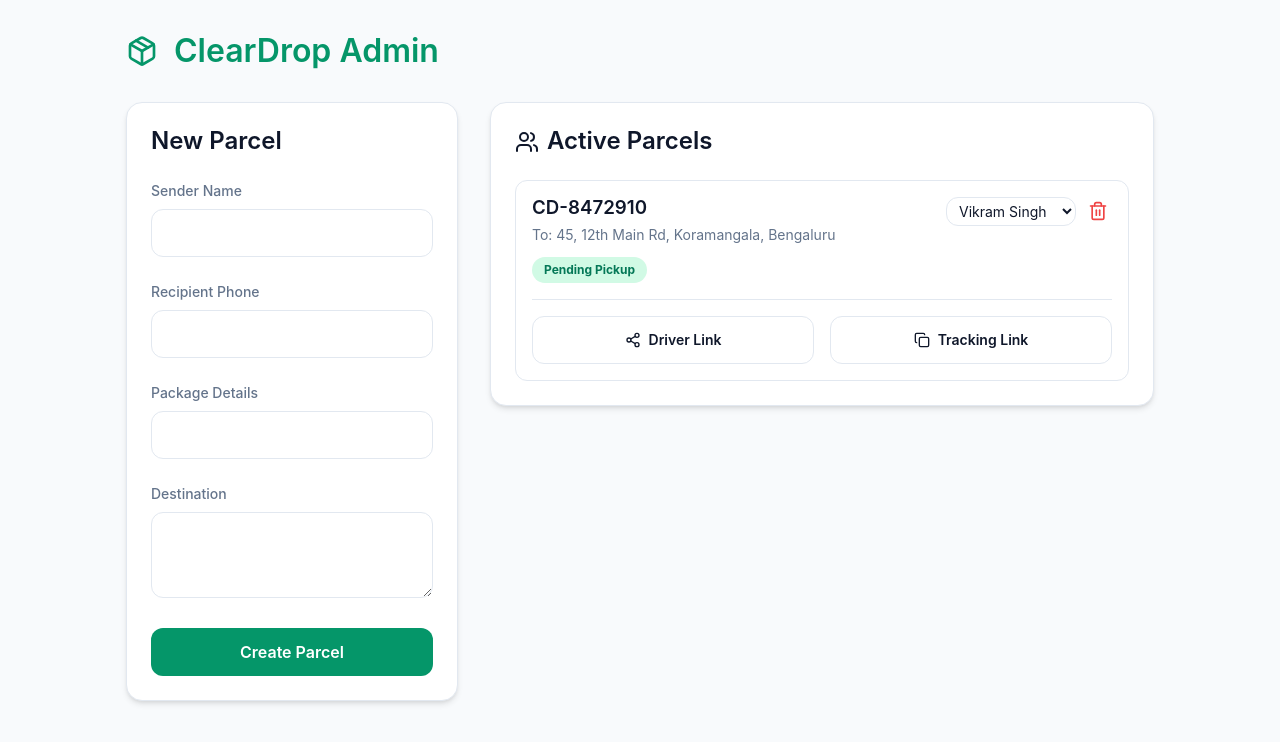
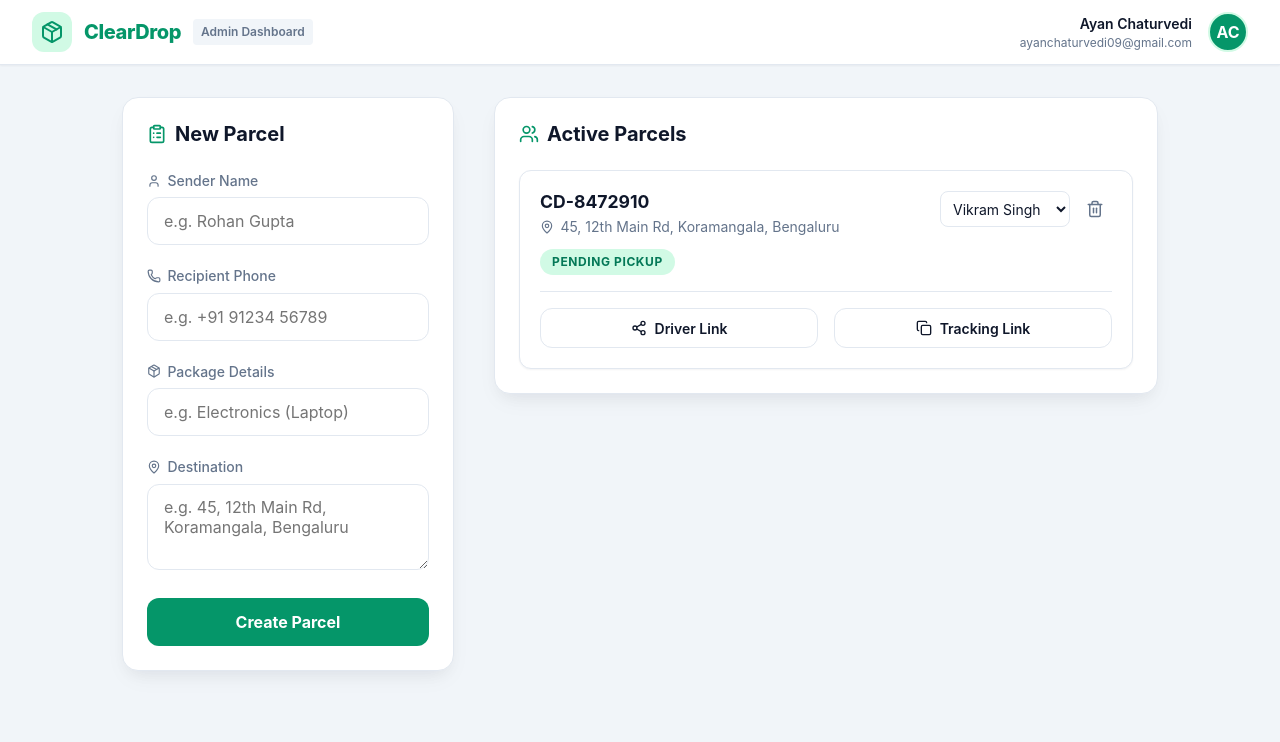
Before and after one commit to ayanchaturvedi/cleardrop-mvp, a React (Vite) app: page / in a window 1280 px wide. Shown: the top 742 px of the page. Built offline with nearby package versions, Linux system fonts and the light colour scheme.

Commit message:
Upgrade Admin Dashboard aesthetics and desktop layout

```diff
--- a/src/index.css
+++ b/src/index.css
@@ -5,7 +5,7 @@
   --primary-light: #d1fae5;
 
   /* Neutral Colors */
-  --bg-color: #f8fafc; /* Crisp off-white */
+  --bg-color: #f1f5f9; /* Soft, modern light-gray */
   --surface-color: #ffffff;
   --text-primary: #0f172a; /* Crisp black/dark slate */
   --text-secondary: #64748b; /* Slate gray */
@@ -27,9 +27,9 @@
   --border-radius-lg: 16px;
 
   /* Shadows */
-  --shadow-sm: 0 1px 2px 0 rgb(0 0 0 / 0.05);
-  --shadow-md: 0 4px 6px -1px rgb(0 0 0 / 0.1), 0 2px 4px -2px rgb(0 0 0 / 0.1);
-  --shadow-lg: 0 10px 15px -3px rgb(0 0 0 / 0.1), 0 4px 6px -4px rgb(0 0 0 / 0.1);
+  --shadow-sm: 0 1px 2px 0 rgba(15, 23, 42, 0.05);
+  --shadow-md: 0 10px 25px -5px rgba(15, 23, 42, 0.05), 0 8px 16px -6px rgba(15, 23, 42, 0.05);
+  --shadow-lg: 0 20px 25px -5px rgba(15, 23, 42, 0.1), 0 10px 10px -5px rgba(15, 23, 42, 0.04);
 }
 
 * {
--- a/src/pages/AdminDashboard.jsx
+++ b/src/pages/AdminDashboard.jsx
@@ -1,6 +1,6 @@
 import React, { useState } from 'react';
 import { useDatabase } from '../context/DatabaseContext';
-import { Package, Users, Share2, Copy, Check, Trash2, CheckCircle } from 'lucide-react';
+import { Package, Users, Share2, Copy, Check, Trash2, CheckCircle, User, Phone, MapPin, ClipboardList, LogOut } from 'lucide-react';
 
 const AdminDashboard = () => {
   const { parcels, drivers, createParcel, assignDriver, deleteParcel } = useDatabase();
@@ -58,20 +58,24 @@ const AdminDashboard = () => {
     <div key={parcel.id} style={{
       border: '1px solid var(--border-color)',
       borderRadius: 'var(--border-radius-md)',
-      padding: '1rem',
+      padding: '1.25rem',
       display: 'flex',
       flexDirection: 'column',
       gap: '1rem',
-      backgroundColor: isDelivered ? 'var(--bg-color)' : 'var(--surface-color)'
+      backgroundColor: isDelivered ? '#f8fafc' : 'var(--surface-color)',
+      transition: 'transform 0.2s, box-shadow 0.2s',
+      boxShadow: 'var(--shadow-sm)',
     }}>
       <div style={{ display: 'flex', justifyContent: 'space-between', alignItems: 'flex-start' }}>
         <div>
-          <div style={{ display: 'flex', alignItems: 'center', gap: '0.5rem' }}>
-            <h3 style={{ margin: 0, color: 'var(--text-primary)' }}>{parcel.trackingNumber}</h3>
+          <div style={{ display: 'flex', alignItems: 'center', gap: '0.5rem', marginBottom: '0.25rem' }}>
+            <h3 style={{ margin: 0, color: 'var(--text-primary)', fontSize: '1.1rem', fontWeight: '700' }}>
+              {parcel.trackingNumber}
+            </h3>
             {isDelivered && <CheckCircle size={16} color="var(--success)" />}
           </div>
-          <p style={{ margin: '0.25rem 0', color: 'var(--text-secondary)', fontSize: '0.875rem' }}>
-            To: {parcel.destination}
+          <p style={{ margin: '0.25rem 0', color: 'var(--text-secondary)', fontSize: '0.875rem', display: 'flex', alignItems: 'center', gap: '0.4rem' }}>
+            <MapPin size={14} style={{ flexShrink: 0 }} /> {parcel.destination}
           </p>
           <span style={{
             display: 'inline-block',
@@ -80,19 +84,21 @@ const AdminDashboard = () => {
             color: isDelivered ? 'white' : 'var(--primary-hover)',
             borderRadius: '999px',
             fontSize: '0.75rem',
-            fontWeight: 'bold',
-            marginTop: '0.5rem'
+            fontWeight: '700',
+            marginTop: '0.5rem',
+            textTransform: 'uppercase',
+            letterSpacing: '0.05em'
           }}>
             {parcel.status}
           </span>
         </div>
 
-        <div style={{ display: 'flex', gap: '0.5rem', alignItems: 'flex-start' }}>
+        <div style={{ display: 'flex', gap: '0.5rem', alignItems: 'center' }}>
           {!isDelivered && (
-            <div style={{ display: 'flex', flexDirection: 'column', alignItems: 'flex-end', gap: '0.5rem' }}>
+            <div style={{ display: 'flex', flexDirection: 'column', alignItems: 'flex-end' }}>
               <select
                 className="input-field"
-                style={{ padding: '0.25rem 0.5rem', minHeight: 'auto', width: 'auto', fontSize: '0.875rem' }}
+                style={{ padding: '0.25rem 0.5rem', minHeight: '36px', width: 'auto', fontSize: '0.875rem', borderRadius: 'var(--border-radius-sm)' }}
                 value={parcel.currentDriverId || ''}
                 onChange={(e) => assignDriver(parcel.id, e.target.value)}
               >
@@ -110,20 +116,28 @@ const AdminDashboard = () => {
               }
             }}
             className="btn"
-            style={{ padding: '0.25rem', minHeight: 'auto', color: 'var(--error)' }}
+            style={{
+              padding: '0.5rem',
+              minHeight: 'auto',
+              color: 'var(--text-secondary)',
+              borderRadius: 'var(--border-radius-sm)',
+              transition: 'color 0.2s'
+            }}
+            onMouseEnter={(e) => e.currentTarget.style.color = 'var(--error)'}
+            onMouseLeave={(e) => e.currentTarget.style.color = 'var(--text-secondary)'}
             title="Delete Parcel"
           >
-            <Trash2 size={20} />
+            <Trash2 size={18} />
           </button>
         </div>
       </div>
 
       <div style={{ display: 'flex', gap: '1rem', borderTop: '1px solid var(--border-color)', paddingTop: '1rem' }}>
-        <button onClick={() => handleShare(parcel.id, 'driver')} className="btn btn-secondary" style={{ flex: 1, fontSize: '0.875rem' }}>
+        <button onClick={() => handleShare(parcel.id, 'driver')} className="btn btn-secondary" style={{ flex: 1, fontSize: '0.875rem', minHeight: '40px' }}>
           {copiedId === `${parcel.id}-driver` ? <Check size={16} color="var(--success)" /> : <Share2 size={16} />}
           Driver Link
         </button>
-        <button onClick={() => handleShare(parcel.id, 'track')} className="btn btn-secondary" style={{ flex: 1, fontSize: '0.875rem' }}>
+        <button onClick={() => handleShare(parcel.id, 'track')} className="btn btn-secondary" style={{ flex: 1, fontSize: '0.875rem', minHeight: '40px' }}>
           {copiedId === `${parcel.id}-track` ? <Check size={16} color="var(--success)" /> : <Copy size={16} />}
           Tracking Link
         </button>
@@ -132,37 +146,114 @@ const AdminDashboard = () => {
   );
 
   return (
-    <div className="container" style={{ padding: '2rem 1rem' }}>
-      <header style={{ marginBottom: '2rem', display: 'flex', alignItems: 'center', gap: '1rem' }}>
-        <Package size={32} color="var(--primary-color)" />
-        <h1 style={{ color: 'var(--primary-color)' }}>ClearDrop Admin</h1>
-      </header>
+    <div style={{ minHeight: '100vh', display: 'flex', flexDirection: 'column', backgroundColor: 'var(--bg-color)' }}>
+      {/* Top Navigation Bar */}
+      <nav style={{
+        backgroundColor: 'var(--surface-color)',
+        borderBottom: '1px solid var(--border-color)',
+        padding: '0.75rem 2rem',
+        display: 'flex',
+        justifyContent: 'space-between',
+        alignItems: 'center',
+        position: 'sticky',
+        top: 0,
+        zIndex: 100,
+        boxShadow: 'var(--shadow-sm)'
+      }}>
+        <div style={{ display: 'flex', alignItems: 'center', gap: '0.75rem' }}>
+          <div style={{
+            backgroundColor: 'var(--primary-light)',
+            padding: '0.5rem',
+            borderRadius: 'var(--border-radius-md)',
+            display: 'flex',
+            alignItems: 'center',
+            justifyContent: 'center'
+          }}>
+            <Package size={24} color="var(--primary-color)" />
+          </div>
+          <span style={{ fontSize: '1.25rem', fontWeight: '800', color: 'var(--primary-color)', letterSpacing: '-0.02em' }}>
+            ClearDrop
+          </span>
+          <span style={{
+            fontSize: '0.75rem',
+            backgroundColor: 'var(--bg-color)',
+            color: 'var(--text-secondary)',
+            padding: '0.25rem 0.5rem',
+            borderRadius: '4px',
+            fontWeight: '600'
+          }}>
+            Admin Dashboard
+          </span>
+        </div>
 
-      <div style={{ display: 'grid', gridTemplateColumns: '1fr 2fr', gap: '2rem', alignItems: 'start' }}>
+        {/* Profile Section */}
+        <div style={{ display: 'flex', alignItems: 'center', gap: '1rem' }}>
+          <div style={{ display: 'flex', flexDirection: 'column', alignItems: 'flex-end' }}>
+            <span style={{ fontSize: '0.875rem', fontWeight: '600', color: 'var(--text-primary)' }}>Ayan Chaturvedi</span>
+            <span style={{ fontSize: '0.75rem', color: 'var(--text-secondary)' }}>ayanchaturvedi09@gmail.com</span>
+          </div>
+          <div style={{
+            width: '40px',
+            height: '40px',
+            borderRadius: '50%',
+            backgroundColor: 'var(--primary-color)',
+            color: 'white',
+            display: 'flex',
+            alignItems: 'center',
+            justifyContent: 'center',
+            fontWeight: '700',
+            fontSize: '1rem',
+            border: '2px solid var(--primary-light)'
+          }}>
+            AC
+          </div>
+        </div>
+      </nav>
+
+      {/* Main Content Container */}
+      <div className="container" style={{ padding: '2rem 1rem', flex: 1 }}>
+        <div style={{ display: 'grid', gridTemplateColumns: '1fr 2fr', gap: '2.5rem', alignItems: 'start' }}>
 
           {/* Create Parcel Form */}
-        <div className="card">
-          <h2 style={{ marginBottom: '1.5rem', display: 'flex', alignItems: 'center', gap: '0.5rem' }}>
-            New Parcel
+          <div className="card" style={{ boxShadow: 'var(--shadow-md)' }}>
+            <h2 style={{ marginBottom: '1.5rem', fontSize: '1.25rem', fontWeight: '700', color: 'var(--text-primary)', display: 'flex', alignItems: 'center', gap: '0.5rem' }}>
+              <ClipboardList size={20} color="var(--primary-color)" /> New Parcel
             </h2>
-          <form onSubmit={handleCreateParcel}>
-            <div className="form-group">
-              <label className="label">Sender Name</label>
-              <input className="input-field" name="senderName" value={formData.senderName} onChange={handleInputChange} required />
+            <form onSubmit={handleCreateParcel} style={{ display: 'flex', flexDirection: 'column', gap: '1.25rem' }}>
+
+              <div style={{ display: 'flex', flexDirection: 'column' }}>
+                <label className="label" style={{ display: 'flex', alignItems: 'center', gap: '0.4rem', marginBottom: '0.4rem' }}>
+                  <User size={14} style={{ color: 'var(--text-secondary)' }} />
+                  Sender Name
+                </label>
+                <input className="input-field" name="senderName" value={formData.senderName} onChange={handleInputChange} placeholder="e.g. Rohan Gupta" required />
               </div>
-            <div className="form-group">
-              <label className="label">Recipient Phone</label>
-              <input className="input-field" name="recipientPhone" value={formData.recipientPhone} onChange={handleInputChange} required />
+
+              <div style={{ display: 'flex', flexDirection: 'column' }}>
+                <label className="label" style={{ display: 'flex', alignItems: 'center', gap: '0.4rem', marginBottom: '0.4rem' }}>
+                  <Phone size={14} style={{ color: 'var(--text-secondary)' }} />
+                  Recipient Phone
+                </label>
+                <input className="input-field" name="recipientPhone" value={formData.recipientPhone} onChange={handleInputChange} placeholder="e.g. +91 91234 56789" required />
               </div>
-            <div className="form-group">
-              <label className="label">Package Details</label>
-              <input className="input-field" name="packageDetails" value={formData.packageDetails} onChange={handleInputChange} required />
+
+              <div style={{ display: 'flex', flexDirection: 'column' }}>
+                <label className="label" style={{ display: 'flex', alignItems: 'center', gap: '0.4rem', marginBottom: '0.4rem' }}>
+                  <Package size={14} style={{ color: 'var(--text-secondary)' }} />
+                  Package Details
+                </label>
+                <input className="input-field" name="packageDetails" value={formData.packageDetails} onChange={handleInputChange} placeholder="e.g. Electronics (Laptop)" required />
               </div>
-            <div className="form-group">
-              <label className="label">Destination</label>
-              <textarea className="input-field" name="destination" value={formData.destination} onChange={handleInputChange} rows="3" required style={{ resize: 'vertical' }} />
+
+              <div style={{ display: 'flex', flexDirection: 'column' }}>
+                <label className="label" style={{ display: 'flex', alignItems: 'center', gap: '0.4rem', marginBottom: '0.4rem' }}>
+                  <MapPin size={14} style={{ color: 'var(--text-secondary)' }} />
+                  Destination
+                </label>
+                <textarea className="input-field" name="destination" value={formData.destination} onChange={handleInputChange} rows="3" placeholder="e.g. 45, 12th Main Rd, Koramangala, Bengaluru" required style={{ resize: 'vertical' }} />
               </div>
-            <button type="submit" className="btn btn-primary" style={{ width: '100%' }}>
+
+              <button type="submit" className="btn btn-primary" style={{ width: '100%', marginTop: '0.5rem', fontWeight: '700' }}>
                 Create Parcel
               </button>
             </form>
@@ -172,15 +263,15 @@ const AdminDashboard = () => {
           <div style={{ display: 'flex', flexDirection: 'column', gap: '2rem' }}>
 
             {/* Active Parcels List */}
-          <div className="card">
-            <h2 style={{ marginBottom: '1.5rem', display: 'flex', alignItems: 'center', gap: '0.5rem' }}>
-              <Users size={24} /> Active Parcels
+            <div className="card" style={{ boxShadow: 'var(--shadow-md)' }}>
+              <h2 style={{ marginBottom: '1.5rem', fontSize: '1.25rem', fontWeight: '700', color: 'var(--text-primary)', display: 'flex', alignItems: 'center', gap: '0.5rem' }}>
+                <Users size={20} color="var(--primary-color)" /> Active Parcels
               </h2>
-            <div style={{ display: 'flex', flexDirection: 'column', gap: '1rem' }}>
+              <div style={{ display: 'flex', flexDirection: 'column', gap: '1.25rem' }}>
                 {activeParcels.map(p => renderParcelCard(p))}
                 {activeParcels.length === 0 && (
-                <p style={{ textAlign: 'center', color: 'var(--text-secondary)', padding: '2rem 0' }}>
-                  No active parcels.
+                  <p style={{ textAlign: 'center', color: 'var(--text-secondary)', padding: '3rem 0', fontSize: '0.95rem' }}>
+                    No active parcels. Create one on the left to get started!
                   </p>
                 )}
               </div>
@@ -188,11 +279,11 @@ const AdminDashboard = () => {
 
             {/* Delivered Parcels List */}
             {deliveredParcels.length > 0 && (
-            <div className="card" style={{ opacity: 0.9 }}>
-              <h2 style={{ marginBottom: '1.5rem', display: 'flex', alignItems: 'center', gap: '0.5rem', color: 'var(--success)' }}>
-                <CheckCircle size={24} /> Delivered Parcels
+              <div className="card" style={{ opacity: 0.95, boxShadow: 'var(--shadow-md)' }}>
+                <h2 style={{ marginBottom: '1.5rem', fontSize: '1.25rem', fontWeight: '700', color: 'var(--success)', display: 'flex', alignItems: 'center', gap: '0.5rem' }}>
+                  <CheckCircle size={20} color="var(--success)" /> Delivered Parcels
                 </h2>
-              <div style={{ display: 'flex', flexDirection: 'column', gap: '1rem' }}>
+                <div style={{ display: 'flex', flexDirection: 'column', gap: '1.25rem' }}>
                   {deliveredParcels.map(p => renderParcelCard(p, true))}
                 </div>
               </div>
@@ -200,11 +291,15 @@ const AdminDashboard = () => {
 
           </div>
         </div>
+      </div>
 
       <style>{`
-        @media (max-width: 768px) {
-          .card { padding: 1rem; }
-          div[style*="grid-template-columns"] { grid-template-columns: 1fr !important; }
+        @media (max-width: 992px) {
+          div[style*="grid-template-columns"] { grid-template-columns: 1fr !important; gap: 1.5rem !important; }
+        }
+        @media (max-width: 600px) {
+          nav { padding: 0.75rem 1rem !important; }
+          nav span:not([style*="font-size: 1.25rem"]) { display: none !important; }
         }
       `}</style>
     </div>
```
Lines whose indentation alone changed are shown as unchanged.
